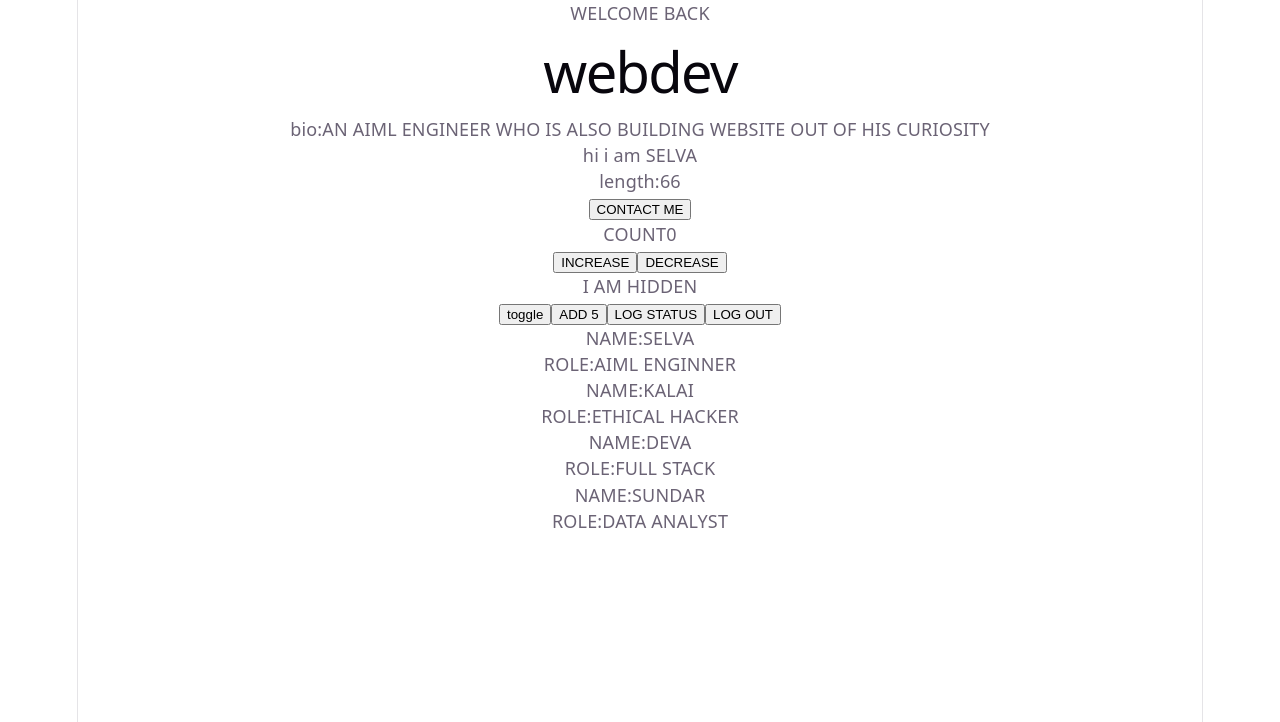
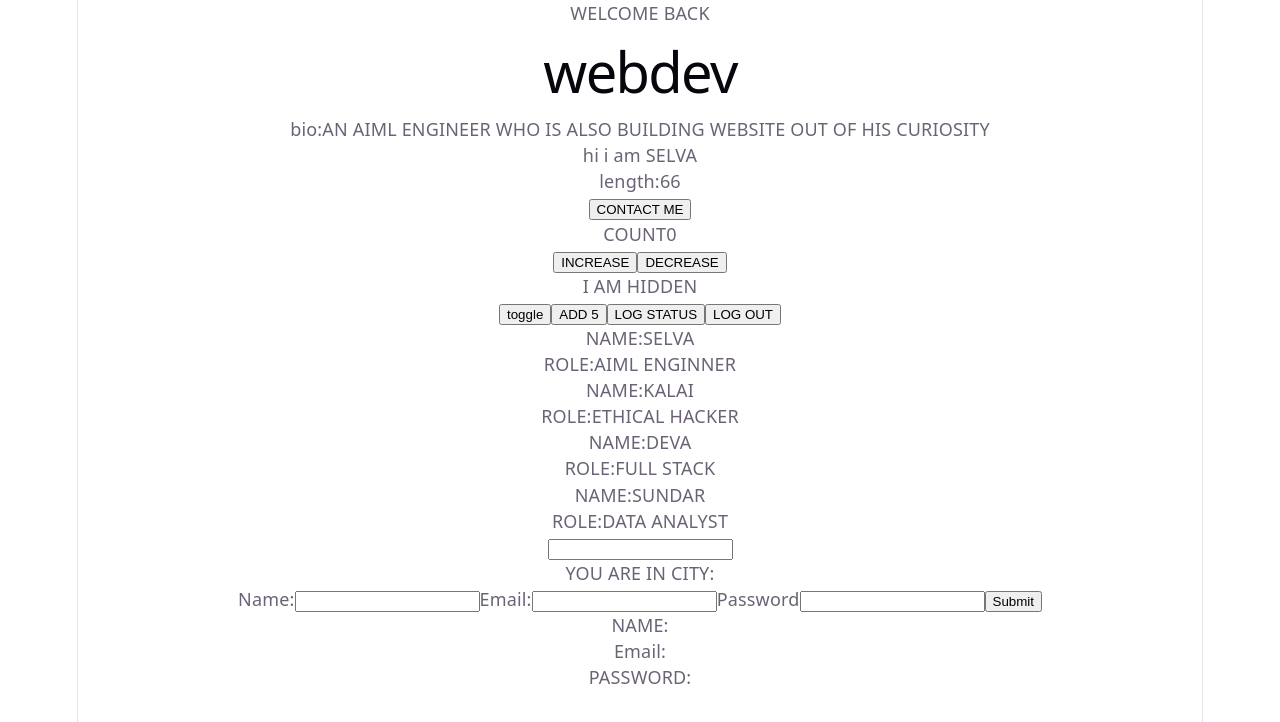
Before and after one commit to Selva-s7/WEB-DEVELOPMENT, a React (Vite) app in the folder REACT/react-practice/: page / in a window 1280 px wide. Both pictures are taken after a click on the button "LOG IN". Shown: the top 722 px of the page. Built offline with nearby package versions, Linux system fonts and the light colour scheme.

Commit message:
MODIFIED CODE TO USE ONE STATE OBJECT RATHER THAN MANY

```diff
--- a/REACT/react-practice/src/App.jsx
+++ b/REACT/react-practice/src/App.jsx
@@ -9,6 +9,8 @@ function App() {
  const [isValid,toggle]=useState(false);
  console.log("heyy");
  const [isLogged,LogIn]=useState(false);
+ const [city,dispCity]=useState("");
+ const [form,updateForm]=useState({name:"",email:"",password:""});
  const users=[
   {id:1,name:'SELVA',role:'AIML ENGINNER'},
   {id:2,name:'KALAI',role:'ETHICAL HACKER'},
@@ -61,6 +63,29 @@ function App() {
         </div>
       ))}
     </div>
+    <div>
+      <input type="text" value={city} onChange={e=>{dispCity(e.target.value)}}/>
+      <p>YOU ARE IN CITY:{city}</p>
+    </div>
+    <div>
+      <form action="#" onSubmit={e=>{e.preventDefault();
+        const ob={username,email,password};
+        console.log(ob);
+      }}>
+        <label htmlFor="Name:">Name:</label>
+        <input type="text"  id='Name' value={form.name} onChange={e=>updateForm({...form,name:e.target.value})}/>
+        <label htmlFor="Email" >Email:</label>
+        <input type="email"  value={form.email} onChange={e=>updateForm({...form,email:e.target.value})}/>
+        <label htmlFor="Password">Password</label>
+        <input type="password" value={form.password} onChange={e=>updateForm({...form,password:e.target.value})}/>
+        <button type="submit">Submit</button>
+      </form>
+      <div>
+        <p>NAME:{form.name}</p>
+        <p>Email:{form.email}</p>
+        <p>PASSWORD:{form.password}</p>
+      </div>
+    </div>
     </div>
 
   )
```
